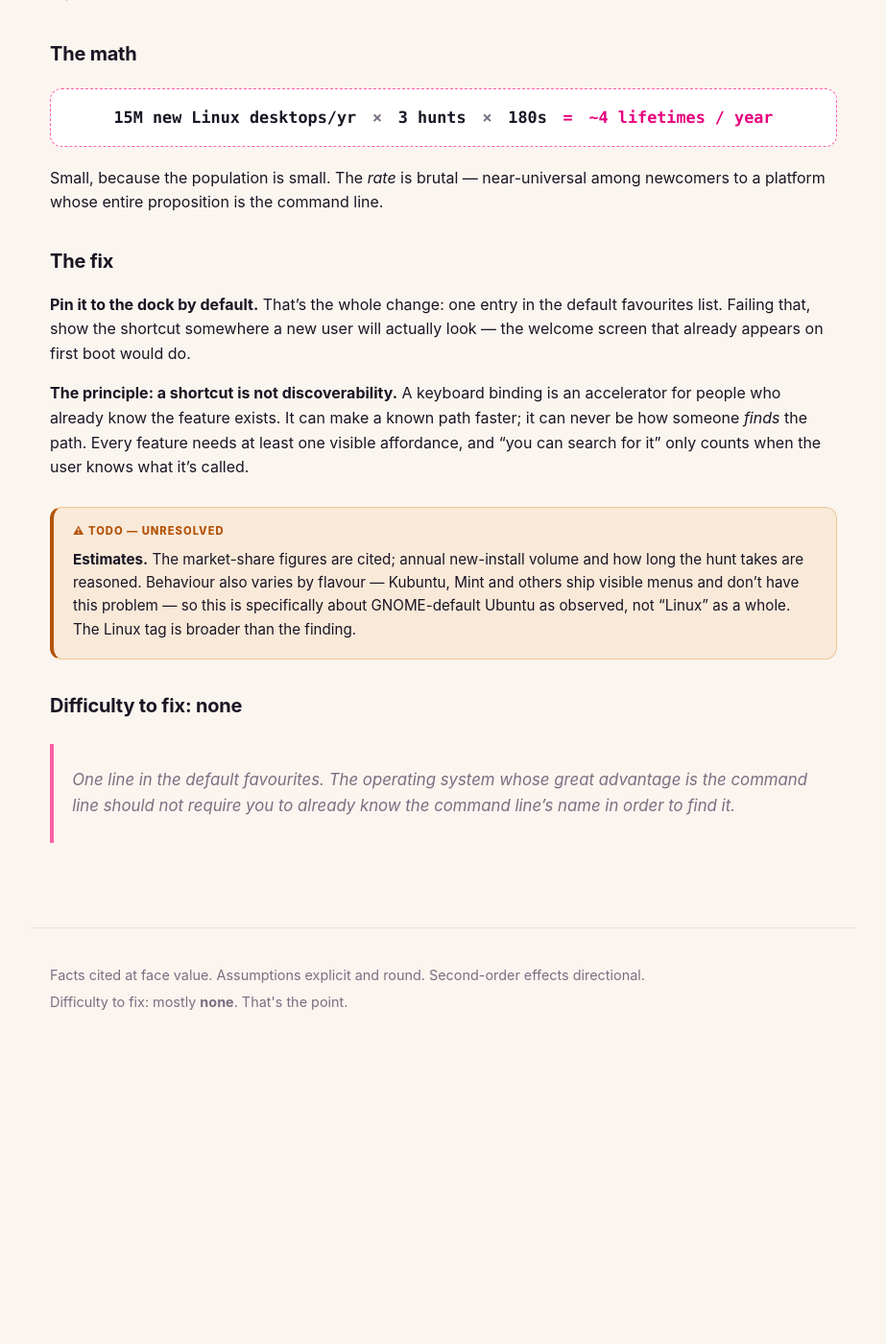
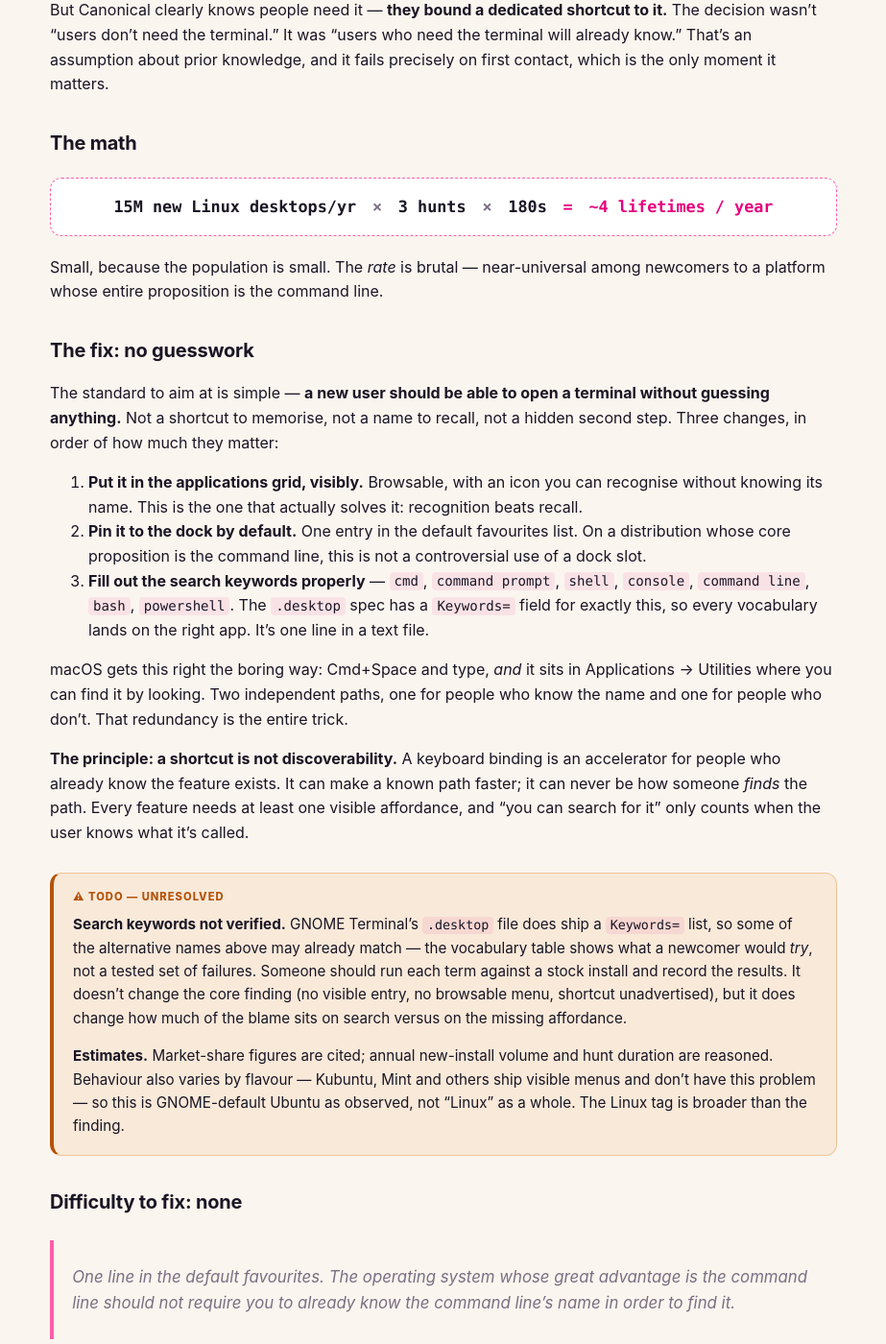
Before and after one commit to PlanetaryCouncil/ux, a Jekyll site: the page built from _cases/020-terminal-not-discoverable.md, in a window 1280 px wide and 1400 px high, scrolled down 2642 px. Shown: the whole window at 96% size, without its empty margins (178-1101 px from the left). Built offline with Jekyll 4.4.1, drawn with Linux system fonts in a browser that asks for light colours; before the commit the page ends 3749 px from its top, so only the background shows below that; some of the changed text lies outside the part shown.

Commit message:
Case 020: sharpen the fix to "no guesswork", correct the search claim
Fix section now states the standard plainly — a new user should open a terminal
without guessing anything — and ranks three concrete changes: visible entry in
the applications grid (recognition beats recall), pinned in the default dock,
and a properly filled Keywords= list so cmd/shell/console/command prompt all
resolve. Notes macOS gets it right by redundancy: Spotlight for people who know
the name, Applications > Utilities for people who don't.

Correction: the vocabulary table previously asserted specific search failures.
GNOME Terminal's .desktop file does ship Keywords=, so some alternatives may
already match. Table now shows what a newcomer would try, not tested failures,
with a TODO to run each term against a stock install. Core finding is unchanged
— no visible entry, no browsable menu, shortcut unadvertised — but the blame
split between search and the missing affordance is now honestly open.

Co-Authored-By: Claude Opus 4.8 <noreply@anthropic.com>

```diff
--- a/_cases/020-terminal-not-discoverable.md
+++ b/_cases/020-terminal-not-discoverable.md
@@ -52,12 +52,17 @@ search box, which works perfectly too, provided you already know the word.
 This is the part that turns an annoyance into a design failure. A search-first launcher assumes you know
 the **name** of the thing you want. For this particular thing, the name is different almost everywhere:
 
-| You came from | You'd type | Result |
-|---|---|---|
-| macOS | "terminal" | ✅ works |
-| Windows | "command prompt" / "powershell" | ❌ nothing |
-| KDE | "konsole" | ❌ nothing |
-| Nowhere — you just want to type commands | "command line" / "shell" / "console" | ❌ mostly nothing |
+| You came from | You'd type |
+|---|---|
+| macOS | "terminal" |
+| Windows | "command prompt" / "powershell" / "cmd" |
+| KDE | "konsole" |
+| Nowhere — you just want to type commands | "command line" / "shell" / "console" |
+
+*(`.desktop` files carry a `Keywords=` field precisely so alternative names can match, and GNOME
+Terminal's does list several. How completely it covers the vocabularies above is
+**[unverified](#todo)** — but empirically the search did not rescue this user, and a keyword list you
+can't see is still a guess you have to make.)*
 
 A browsable menu lets you find things you can't name — you scan a list and recognise it. Search only
 retrieves things you can already name. **Replacing browse with search silently converts "I don't know
@@ -99,22 +104,40 @@ it matters.
 Small, because the population is small. The *rate* is brutal — near-universal among newcomers to a
 platform whose entire proposition is the command line.
 
-## The fix
+## The fix: no guesswork
 
-**Pin it to the dock by default.** That's the whole change: one entry in the default favourites list.
-Failing that, show the shortcut somewhere a new user will actually look — the welcome screen that already
-appears on first boot would do.
+The standard to aim at is simple — **a new user should be able to open a terminal without guessing
+anything.** Not a shortcut to memorise, not a name to recall, not a hidden second step. Three changes,
+in order of how much they matter:
+
+1. **Put it in the applications grid, visibly.** Browsable, with an icon you can recognise without
+   knowing its name. This is the one that actually solves it: recognition beats recall.
+2. **Pin it to the dock by default.** One entry in the default favourites list. On a distribution whose
+   core proposition is the command line, this is not a controversial use of a dock slot.
+3. **Fill out the search keywords properly** — `cmd`, `command prompt`, `shell`, `console`, `command
+   line`, `bash`, `powershell`. The `.desktop` spec has a `Keywords=` field for exactly this, so every
+   vocabulary lands on the right app. It's one line in a text file.
+
+macOS gets this right the boring way: Cmd+Space and type, *and* it sits in Applications → Utilities where
+you can find it by looking. Two independent paths, one for people who know the name and one for people
+who don't. That redundancy is the entire trick.
 
 **The principle: a shortcut is not discoverability.** A keyboard binding is an accelerator for people who
 already know the feature exists. It can make a known path faster; it can never be how someone *finds* the
 path. Every feature needs at least one visible affordance, and "you can search for it" only counts when
 the user knows what it's called.
 
-<div class="todo" markdown="1">
-**Estimates.** The market-share figures are cited; annual new-install volume and how long the hunt takes
-are reasoned. Behaviour also varies by flavour — Kubuntu, Mint and others ship visible menus and don't
-have this problem — so this is specifically about GNOME-default Ubuntu as observed, not "Linux" as a
-whole. The Linux tag is broader than the finding.
+<div class="todo" markdown="1" id="todo">
+**Search keywords not verified.** GNOME Terminal's `.desktop` file does ship a `Keywords=` list, so some
+of the alternative names above may already match — the vocabulary table shows what a newcomer would
+*try*, not a tested set of failures. Someone should run each term against a stock install and record the
+results. It doesn't change the core finding (no visible entry, no browsable menu, shortcut unadvertised),
+but it does change how much of the blame sits on search versus on the missing affordance.
+
+**Estimates.** Market-share figures are cited; annual new-install volume and hunt duration are reasoned.
+Behaviour also varies by flavour — Kubuntu, Mint and others ship visible menus and don't have this
+problem — so this is GNOME-default Ubuntu as observed, not "Linux" as a whole. The Linux tag is broader
+than the finding.
 </div>
 
 ## Difficulty to fix: none
```
